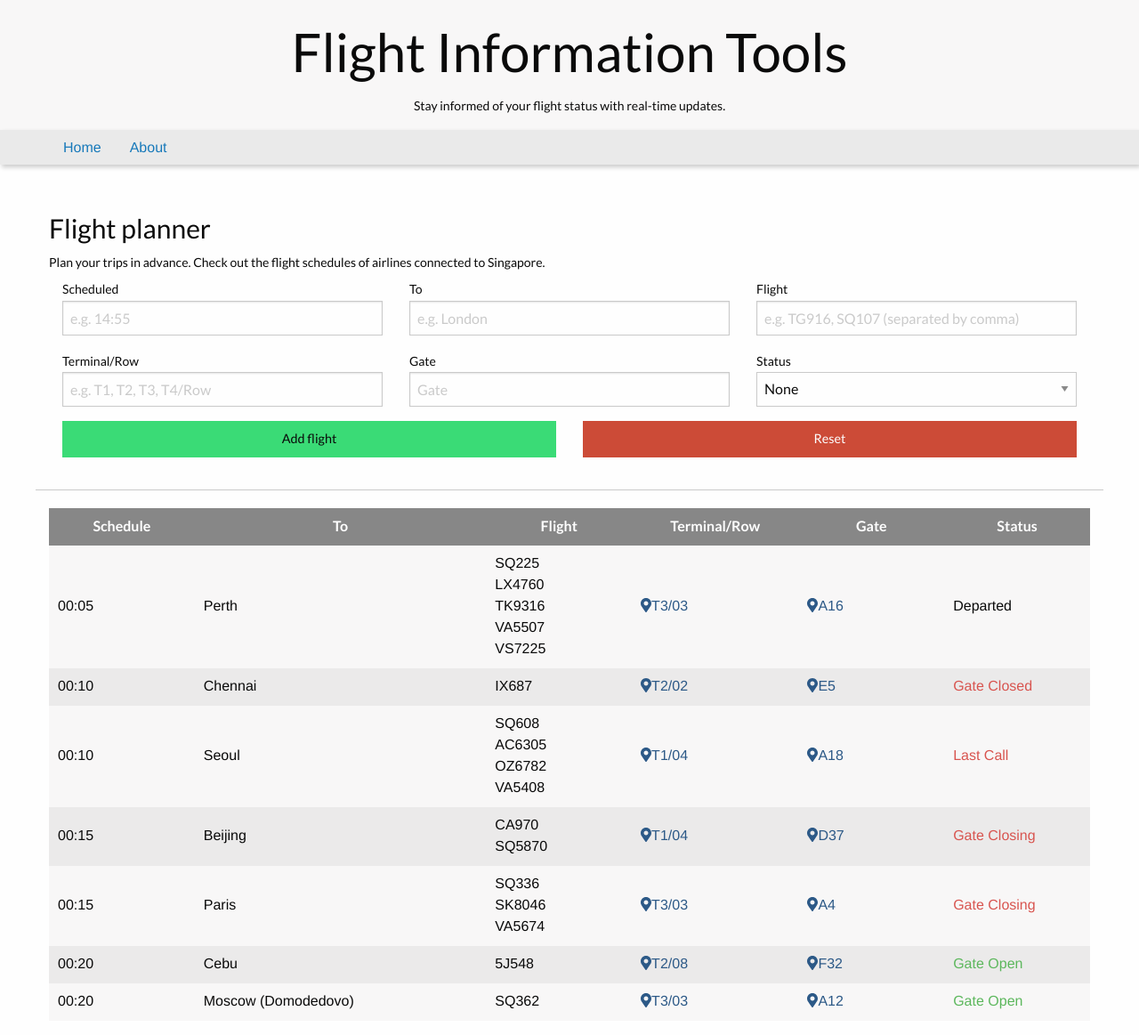
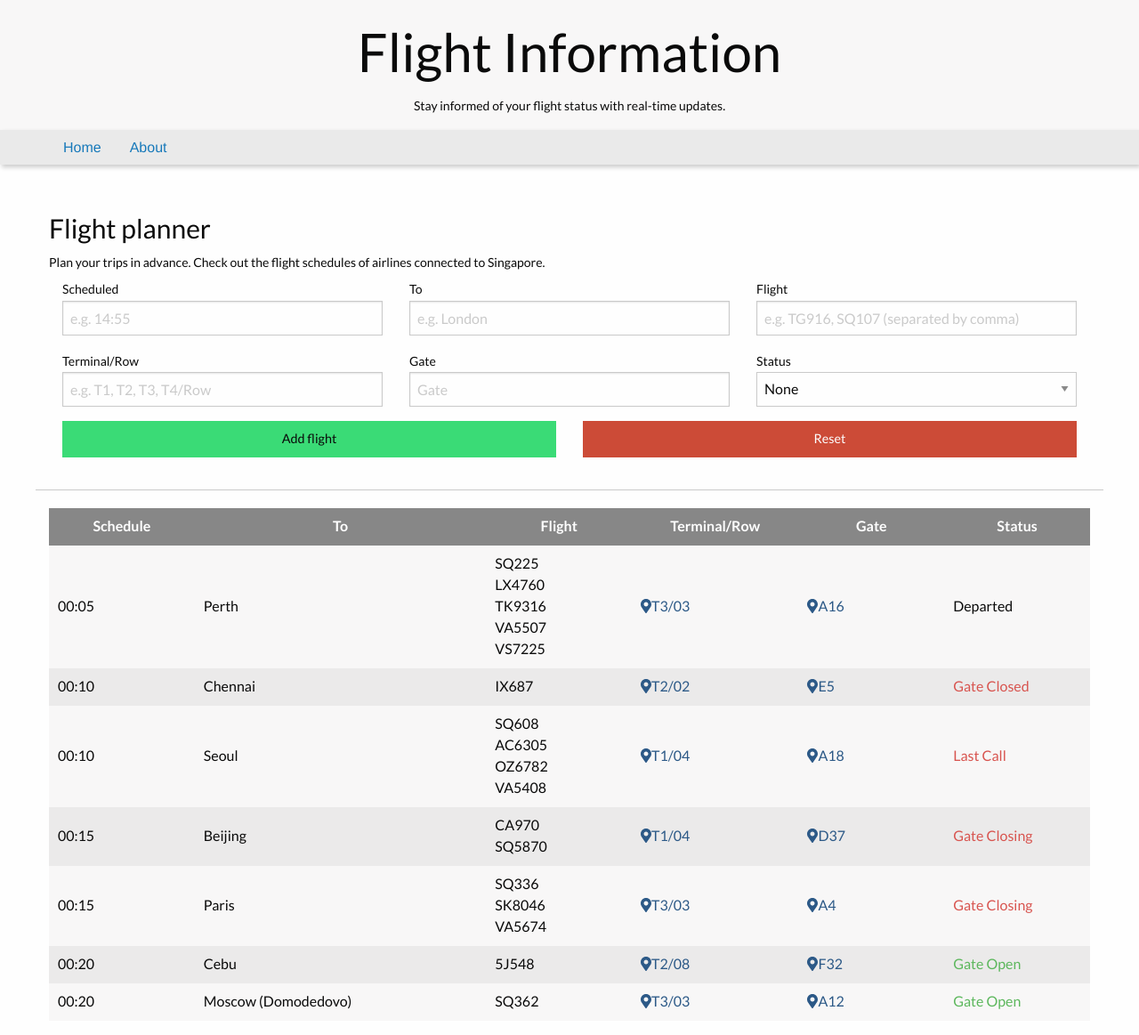
Before and after one commit to marutpun/flight-planner, a React (Vite) app: page / in a window 1280 px wide. Shown: the whole page at 89% size. Built offline with nearby package versions, Linux system fonts and the light colour scheme.

Commit message:
edit font family

```diff
--- a/src/components/status/index.js
+++ b/src/components/status/index.js
@@ -1,6 +1,7 @@
 import React from 'react';
 
 import {
+  Table,
   Thead,
   ThOne,
   ThTwo,
@@ -19,6 +20,10 @@ export default function Status({ children, ...restProps }) {
     </section>
   );
 }
+
+Status.Table = function StatusTable({ children, ...restProps }) {
+  return <Table {...restProps}>{children}</Table>;
+};
 
 Status.Thead = function StatusThead({ children, ...restProps }) {
   return <Thead {...restProps}>{children}</Thead>;
--- a/src/components/status/styles/status.js
+++ b/src/components/status/styles/status.js
@@ -1,4 +1,8 @@
 import styled from 'styled-components';
+
+export const Table = styled.table`
+  font-family: 'Lato', sans-serif;
+`;
 
 export const Thead = styled.thead`
   background: hsl(0, 0%, 53%);
@@ -45,8 +49,6 @@ export const InfoTerminal = styled.span`
 `;
 
 export const InfoStatus = styled.span`
-  //color: hsl(120, 39%, 54%);
-  //color: ${(props) => props.color};
   color: ${(props) => {
     if (props.status === 1) {
       return 'hsl(0,0%,4%)';
--- a/src/containers/header.js
+++ b/src/containers/header.js
@@ -4,7 +4,7 @@ import { Header } from '../components';
 export function HeaderContainer() {
   return (
     <Header>
-      <Header.Title>Flight Information Tools</Header.Title>
+      <Header.Title>Flight Information</Header.Title>
       <Header.SubHeading>
         Stay informed of your flight status with real-time updates.
       </Header.SubHeading>
--- a/src/containers/status.js
+++ b/src/containers/status.js
@@ -44,7 +44,7 @@ export function StatusContainer() {
 
   return (
     <Status>
-      <table>
+      <Status.Table>
         <colgroup className="grid-x">
           <col className="small-2 cell" />
           <col className="small-2 cell" />
@@ -64,7 +64,7 @@ export function StatusContainer() {
           </tr>
         </Status.Thead>
         <Status.Tbody>{renderFlightsList}</Status.Tbody>
-      </table>
+      </Status.Table>
     </Status>
   );
 }
```
